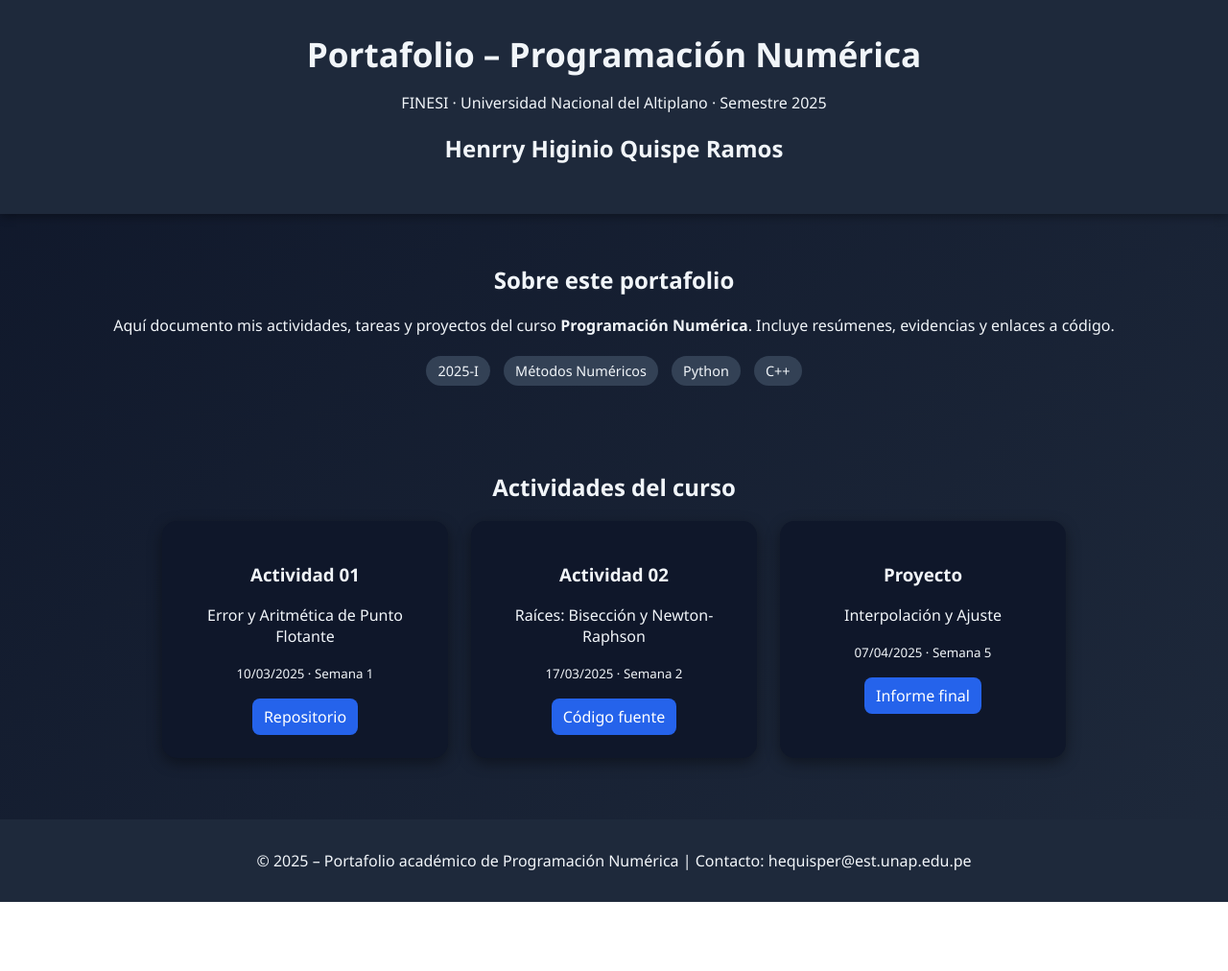
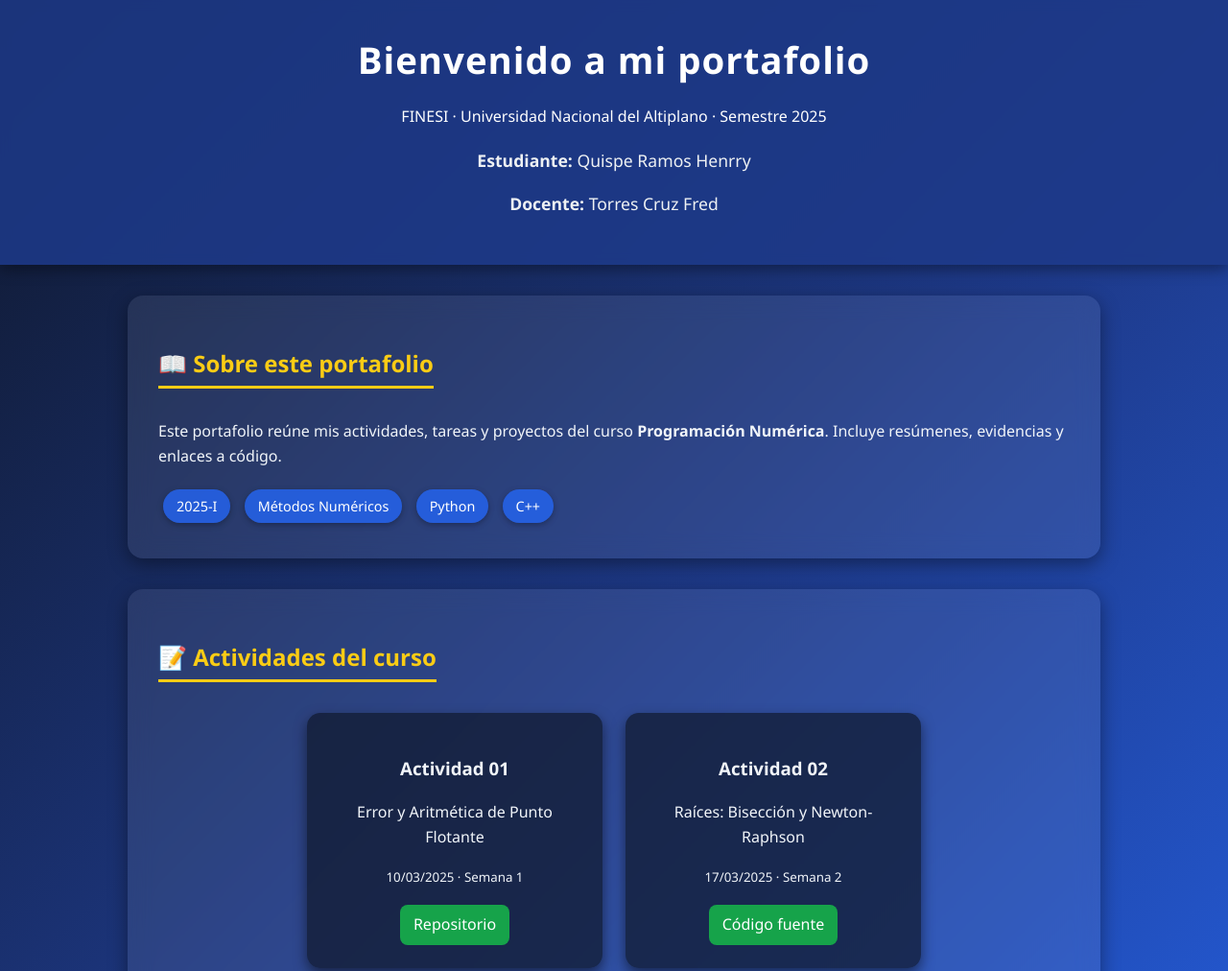
Before and after one commit to henrryqr/portafolio-programacion-numerica-2025, a plain HTML site: page index.html in a window 1280 px wide. Shown: the top 1012 px of the page at 96% size. Before the commit the page ends 940 px from the top, so only its background shows below. Drawn offline with Linux system fonts and the light colour scheme.

Commit message:
actualizar

```diff
--- a/index.html
+++ b/index.html
@@ -7,16 +7,21 @@
   <link rel="stylesheet" href="style.css">
 </head>
 <body>
+  <!-- Encabezado -->
   <header class="header">
     <h1>Portafolio – Programación Numérica</h1>
     <p>FINESI · Universidad Nacional del Altiplano · Semestre 2025</p>
-      <h2>Henrry Higinio Quispe Ramos</h2>
+    <div class="autores">
+      <p><b>Estudiante:</b> Quispe Ramos Henrry</p>
+      <p><b>Docente:</b> Torres Cruz Fred </p>
+    </div>
   </header>
 
+  <!-- Sección: Sobre el portafolio -->
   <section class="sobre">
-    <h2>Sobre este portafolio</h2>
+    <h2>📖 Sobre este portafolio</h2>
     <p>
-      Aquí documento mis actividades, tareas y proyectos del curso
+      Este portafolio reúne mis actividades, tareas y proyectos del curso
       <b>Programación Numérica</b>. Incluye resúmenes, evidencias y enlaces a código.
     </p>
     <div class="tags">
@@ -27,8 +32,9 @@
     </div>
   </section>
 
+  <!-- Sección: Actividades -->
   <section class="actividades">
-    <h2>Actividades del curso</h2>
+    <h2>📝 Actividades del curso</h2>
     <div class="cards">
       <div class="card">
         <h3>Actividad 01</h3>
@@ -53,12 +59,13 @@
     </div>
   </section>
 
+  <!-- Pie de página -->
   <footer>
-    <p>© 2025 – Portafolio académico de Programación Numérica | Contacto: hequisper@est.unap.edu.pe</p>
+    <p>© 2025 – Portafolio académico de Programación Numérica</p>
+
+    <p>Contacto: hequisper@est.unap.edu.pe</p>
   </footer>
 
   <script src="script.js"></script>
 </body>
 </html>
-<link rel="stylesheet" href="style.css">
-<script src="script.js"></script>
--- a/script.js
+++ b/script.js
@@ -1,10 +1,41 @@
-// Hace que las tarjetas brillen al azar para dar dinamismo
-setInterval(() => {
-  const cards = document.querySelectorAll(".card");
-  const random = Math.floor(Math.random() * cards.length);
-  cards[random].classList.add("highlight");
+// --- Animación suave de entrada ---
+document.addEventListener("DOMContentLoaded", () => {
+  const secciones = document.querySelectorAll("section, .card");
 
-  setTimeout(() => {
-    cards[random].classList.remove("highlight");
-  }, 1000);
-}, 3000);
+  secciones.forEach((el, i) => {
+    setTimeout(() => {
+      el.style.opacity = "1";
+      el.style.transform = "translateY(0)";
+    }, i * 200);
+  });
+});
+
+// --- Efecto al pasar sobre las tarjetas ---
+const tarjetas = document.querySelectorAll(".card");
+
+tarjetas.forEach(card => {
+  card.addEventListener("mouseenter", () => {
+    card.style.transform = "scale(1.05)";
+    card.style.transition = "transform 0.3s ease";
+  });
+
+  card.addEventListener("mouseleave", () => {
+    card.style.transform = "scale(1)";
+  });
+});
+
+// --- Texto dinámico en el header ---
+const frases = [
+  "Bienvenido a mi portafolio",
+  "Programación Numérica 2025",
+  "Estudiante: Henrry Higinio Quispe Ramos",
+  "Docente: [Nombre del Docente]"
+];
+
+let index = 0;
+function cambiarTexto() {
+  const header = document.querySelector("header h1");
+  header.textContent = frases[index];
+  index = (index + 1) % frases.length;
+}
+setInterval(cambiarTexto, 4000); // cambia cada 4 segundos
--- a/style.css
+++ b/style.css
@@ -1,48 +1,67 @@
-/* Estilo general */
+/* General */
 body {
   font-family: "Segoe UI", sans-serif;
-  background: linear-gradient(135deg, #0f172a, #1e293b);
-  color: #f1f5f9;
   margin: 0;
   padding: 0;
-  animation: fadeIn 1s ease-in;
+  line-height: 1.6;
+  background: linear-gradient(135deg, #0f172a, #1e3a8a, #2563eb); /* degradado azul oscuro */
+  color: #f1f5f9;
 }
 
+/* Encabezado */
 header {
   text-align: center;
   padding: 2rem;
-  background: #1e293b;
-  box-shadow: 0 2px 10px rgba(0,0,0,0.4);
-  animation: slideDown 1s ease;
+  background: rgba(30, 58, 138, 0.85); /* azul semitransparente */
+  color: white;
+  backdrop-filter: blur(6px);
+  box-shadow: 0 4px 15px rgba(0,0,0,0.4);
 }
 
-h1 {
+header h1 {
   margin: 0;
-  font-size: 2.2rem;
+  font-size: 2.4rem;
+  letter-spacing: 1px;
 }
 
-.sobre, .actividades {
-  padding: 2rem;
-  text-align: center;
+.autores {
+  margin-top: 1rem;
+  font-size: 1.1rem;
+  color: #eef1f3; /* amarillo para resaltar */
 }
 
-/* Tags */
+/* Secciones */
+section {
+  padding: 2rem;
+  margin: 2rem auto;
+  max-width: 950px;
+  background: rgba(255, 255, 255, 0.08); /* transparente con efecto cristal */
+  border-radius: 16px;
+  backdrop-filter: blur(12px);
+  box-shadow: 0 6px 20px rgba(0,0,0,0.4);
+}
+
+section h2 {
+  margin-bottom: 1rem;
+  color: #facc15; /* amarillo brillante */
+  border-bottom: 3px solid #facc15;
+  display: inline-block;
+  padding-bottom: 4px;
+}
+
+/* Etiquetas */
 .tags span {
   display: inline-block;
-  background: #334155;
-  padding: 6px 12px;
+  background: rgba(37, 99, 235, 0.85);
+  color: white;
+  padding: 6px 14px;
   margin: 5px;
   border-radius: 20px;
   font-size: 0.9rem;
-  transition: transform 0.3s;
+  box-shadow: 0 2px 6px rgba(0,0,0,0.3);
 }
 
-.tags span:hover {
-  transform: scale(1.1);
-  background: #2563eb;
-}
-
-/* Tarjetas */
+/* Actividades */
 .cards {
   display: flex;
   justify-content: center;
@@ -52,19 +71,18 @@ h1 {
 }
 
 .card {
-  background: #0f172a;
-  border-radius: 15px;
+  background: rgba(15, 23, 42, 0.7); /* azul oscuro transparente */
+  border-radius: 14px;
   padding: 1.5rem;
-  width: 250px;
+  width: 260px;
   text-align: center;
-  box-shadow: 0 5px 15px rgba(0,0,0,0.4);
+  box-shadow: 0 6px 14px rgba(0,0,0,0.5);
   transition: transform 0.3s, box-shadow 0.3s;
-  animation: fadeInUp 1s ease forwards;
 }
 
 .card:hover {
-  transform: translateY(-10px);
-  box-shadow: 0 8px 25px rgba(0,0,0,0.6);
+  transform: translateY(-8px);
+  box-shadow: 0 10px 20px rgba(0,0,0,0.7);
 }
 
 .card a {
@@ -72,39 +90,27 @@ h1 {
   margin-top: 1rem;
   text-decoration: none;
   color: white;
-  background: #2563eb;
-  padding: 8px 12px;
+  background: #16a34a; /* verde */
+  padding: 8px 14px;
   border-radius: 8px;
   transition: background 0.3s;
 }
 
 .card a:hover {
-  background: #1e40af;
+  background: #22c55e;
 }
 
 /* Footer */
 footer {
   text-align: center;
-  padding: 1rem;
-  background: #1e293b;
+  padding: 1.5rem;
+  background: rgba(30, 58, 138, 0.85);
+  color: white;
   margin-top: 2rem;
+  backdrop-filter: blur(6px);
 }
-
-/* Animaciones */
-@keyframes fadeIn {
-  from { opacity: 0; }
-  to { opacity: 1; }
+section, .card {
+  opacity: 0;
+  transform: translateY(30px);
+  transition: all 0.8s ease;
 }
-
-@keyframes slideDown {
-  from { transform: translateY(-50px); opacity: 0; }
-  to { transform: translateY(0); opacity: 1; }
-}
-
-@keyframes fadeInUp {
-  from { transform: translateY(20px); opacity: 0; }
-  to { transform: translateY(0); opacity: 1; }
-}
-.highlight {
-  box-shadow: 0 0 20px #38bdf8, 0 0 40px #0ea5e9;
-}
```
